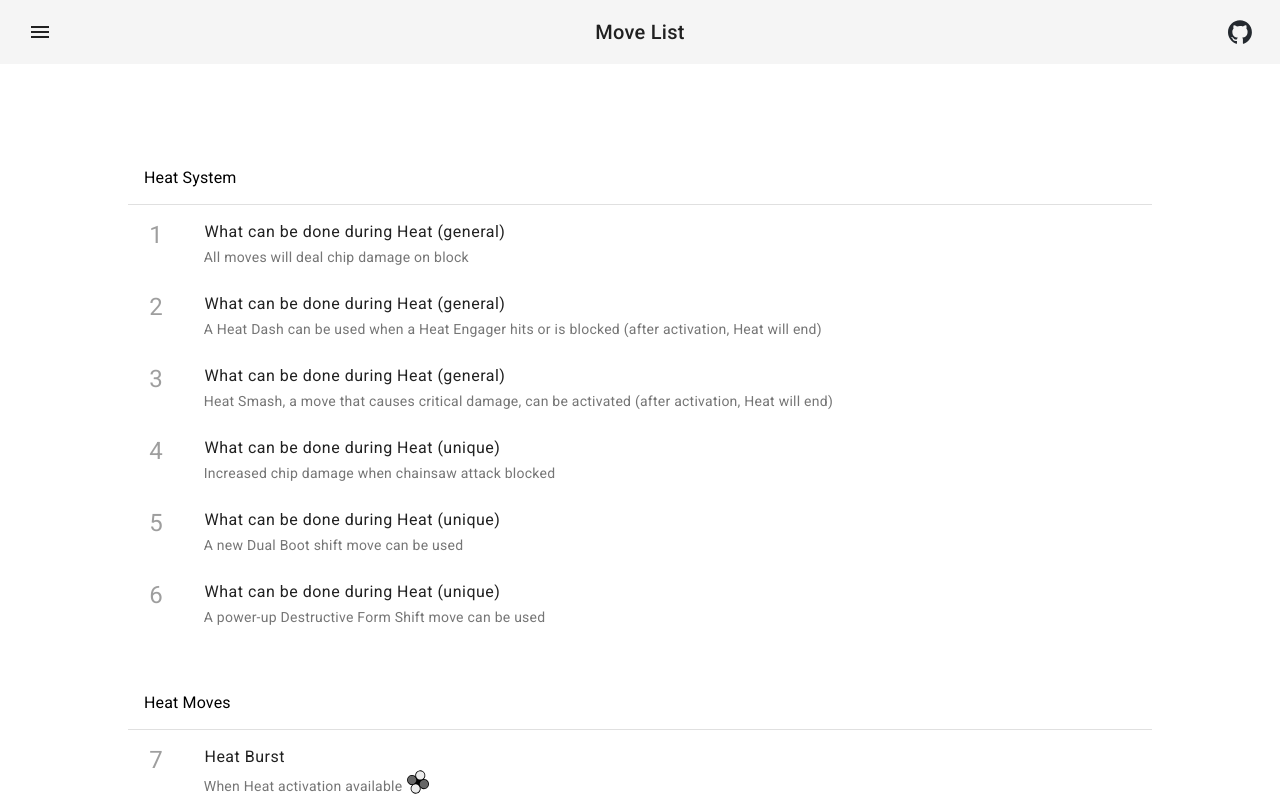
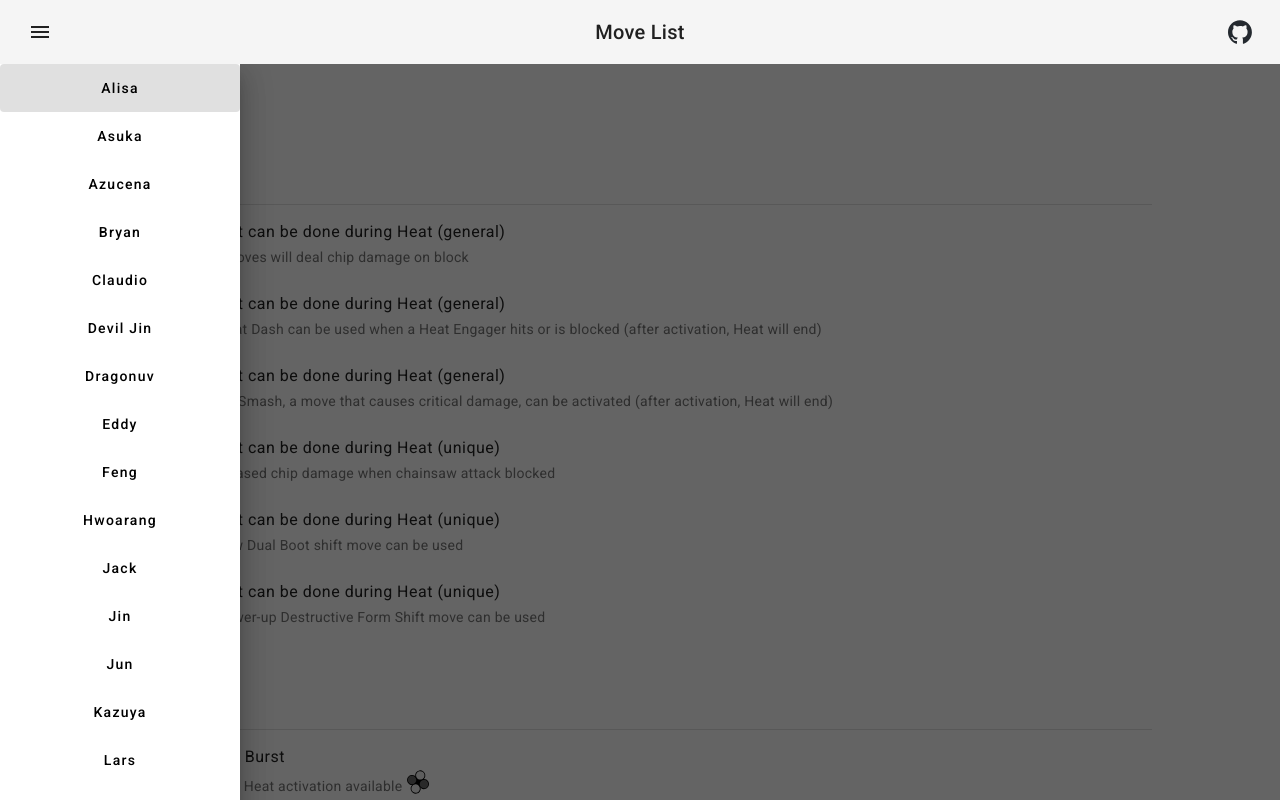
Before and after one commit to Sei-Jin/MoveList, an Angular app: page / in a window 1280 px wide. Both pictures are taken after a click on the button "menu". Shown: the top 800 px of the page. Built offline with nearby package versions, Linux system fonts and the light colour scheme.

Commit message:
Add side navigation template

```diff
--- a/src/app/app.component.css
+++ b/src/app/app.component.css
@@ -1,3 +1,13 @@
+.move-list-text {
+  margin: auto;
+}
+
+.sidenav-container
+{
+  width: 240px;
+  height: auto;
+}
+
 .page-body
 {
   padding-top: 40px;
--- a/src/app/app.component.html
+++ b/src/app/app.component.html
@@ -1,5 +1,32 @@
-<app-navbar></app-navbar>
+<mat-toolbar>
 
-<div class="page-body">
-  <app-move-list></app-move-list>
-</div>
+  <button mat-icon-button (click)="sidenav.toggle()" class="example-icon" aria-label="Example icon-button with menu icon">
+    <mat-icon>menu</mat-icon>
+  </button>
+
+  <span class="move-list-text">Move List</span>
+
+  <a href="https://github.com/Sei-Jin/MoveList">
+    <button mat-icon-button aria-label="Link to project github">
+      <mat-icon svgIcon="github-mark">Github</mat-icon>
+    </button>
+  </a>
+
+</mat-toolbar>
+
+
+
+
+<mat-sidenav-container hasBackdrop="true">
+
+  <mat-sidenav class="sidenav-container" #sidenav mode="over">
+    <app-sidenav-buttons></app-sidenav-buttons>
+  </mat-sidenav>
+
+  <mat-sidenav-content>
+    <div class="page-body">
+      <app-move-list></app-move-list>
+    </div>
+  </mat-sidenav-content>
+
+</mat-sidenav-container>
--- a/src/app/moves/move-data.service.ts
+++ b/src/app/moves/move-data.service.ts
@@ -1,6 +1,6 @@
 import { Injectable } from '@angular/core';
 import { MoveData } from "./move-data";
-import moveDataRaw from "../../assets/character-data/Alisa.json";
+import moveDataRaw from "../../assets/data/character-data/Alisa.json";
 
 @Injectable({
   providedIn: 'root'
--- a/src/app/navigation/navbar/navbar.component.css
+++ /dev/null
@@ -1,7 +0,0 @@
-.move-list {
-  margin: auto;
-}
-
-mat-icon-button {
-  font-size: 24px;
-}
--- a/src/app/navigation/navbar/navbar.component.html
+++ /dev/null
@@ -1,15 +0,0 @@
-<mat-toolbar>
-
-  <button mat-icon-button class="example-icon" aria-label="Example icon-button with menu icon">
-    <mat-icon>menu</mat-icon>
-  </button>
-
-  <span class="move-list">Move List</span>
-
-  <a href="https://github.com/Sei-Jin/MoveList">
-    <button mat-icon-button aria-label="Link to project github">
-      <mat-icon svgIcon="github-mark">Github</mat-icon>
-    </button>
-  </a>
-
-</mat-toolbar>
--- /dev/null
+++ b/src/app/navigation/sidenav-buttons/sidenav-buttons.component.css
@@ -0,0 +1,4 @@
+button {
+  width: 100%;
+  height: 48px;
+}
--- /dev/null
+++ b/src/app/navigation/sidenav-buttons/sidenav-buttons.component.html
@@ -0,0 +1,6 @@
+@for (character of characterList; track character.id)
+{
+  <button mat-button>
+    {{ character.name }}
+  </button>
+}
--- /dev/null
+++ b/src/app/navigation/sidenav-buttons/sidenav-buttons.component.ts
@@ -0,0 +1,29 @@
+import { Component } from '@angular/core';
+
+import { MatButtonModule } from "@angular/material/button";
+
+import characterList from "../../../assets/data/CharacterList.json"
+
+
+interface CharacterList {
+  "id": number
+  "name": string
+}
+
+
+@Component({
+  selector: 'app-sidenav-buttons',
+  standalone: true,
+  imports: [
+    MatButtonModule
+  ],
+  templateUrl: './sidenav-buttons.component.html',
+  styleUrl: './sidenav-buttons.component.css'
+})
+
+
+export class SidenavButtonsComponent {
+
+  characterList: CharacterList[] = characterList;
+
+}
--- /dev/null
+++ b/src/assets/data/CharacterList.json
@@ -0,0 +1,134 @@
+[
+  {
+    "id": 1,
+    "name": "Alisa"
+  },
+  {
+    "id": 2,
+    "name": "Asuka"
+  },
+  {
+    "id": 3,
+    "name": "Azucena"
+  },
+  {
+    "id": 4,
+    "name": "Bryan"
+  },
+  {
+    "id": 5,
+    "name": "Claudio"
+  },
+  {
+    "id": 6,
+    "name": "Devil Jin"
+  },
+  {
+    "id": 7,
+    "name": "Dragonuv"
+  },
+  {
+    "id": 8,
+    "name": "Eddy"
+  },
+  {
+    "id": 9,
+    "name": "Feng"
+  },
+  {
+    "id": 10,
+    "name": "Hwoarang"
+  },
+  {
+    "id": 11,
+    "name": "Jack"
+  },
+  {
+    "id": 12,
+    "name": "Jin"
+  },
+  {
+    "id": 13,
+    "name": "Jun"
+  },
+  {
+    "id": 14,
+    "name": "Kazuya"
+  },
+  {
+    "id": 15,
+    "name": "Lars"
+  },
+  {
+    "id": 16,
+    "name": "King"
+  },
+  {
+    "id": 17,
+    "name": "Kuma"
+  },
+  {
+    "id": 18,
+    "name": "Law"
+  },
+  {
+    "id": 19,
+    "name": "Lee"
+  },
+  {
+    "id": 20,
+    "name": "Leo"
+  },
+  {
+    "id": 21,
+    "name": "Leroy"
+  },
+  {
+    "id": 22,
+    "name": "Lili"
+  },
+  {
+    "id": 23,
+    "name": "Nina"
+  },
+  {
+    "id": 24,
+    "name": "Paul"
+  },
+  {
+    "id": 25,
+    "name": "Panda"
+  },
+  {
+    "id": 26,
+    "name": "Raven"
+  },
+  {
+    "id": 27,
+    "name": "Reina"
+  },
+  {
+    "id": 28,
+    "name": "Shaheen"
+  },
+  {
+    "id": 29,
+    "name": "Steve"
+  },
+  {
+    "id": 30,
+    "name": "Victor"
+  },
+  {
+    "id": 31,
+    "name": "Xiaoyu"
+  },
+  {
+    "id": 32,
+    "name": "Yoshimitsu"
+  },
+  {
+    "id": 33,
+    "name": "Zafina"
+  }
+]
```
Also changed, not shown: src/app/app.component.ts (+19 -2 lines), src/app/navigation/navbar/navbar.component.ts (deleted, +0 -25 lines), src/assets/data/character-data/Alisa.json (renamed from src/assets/character-data/Alisa.json), 1 other file (tests, documents, lock files or other folders).
